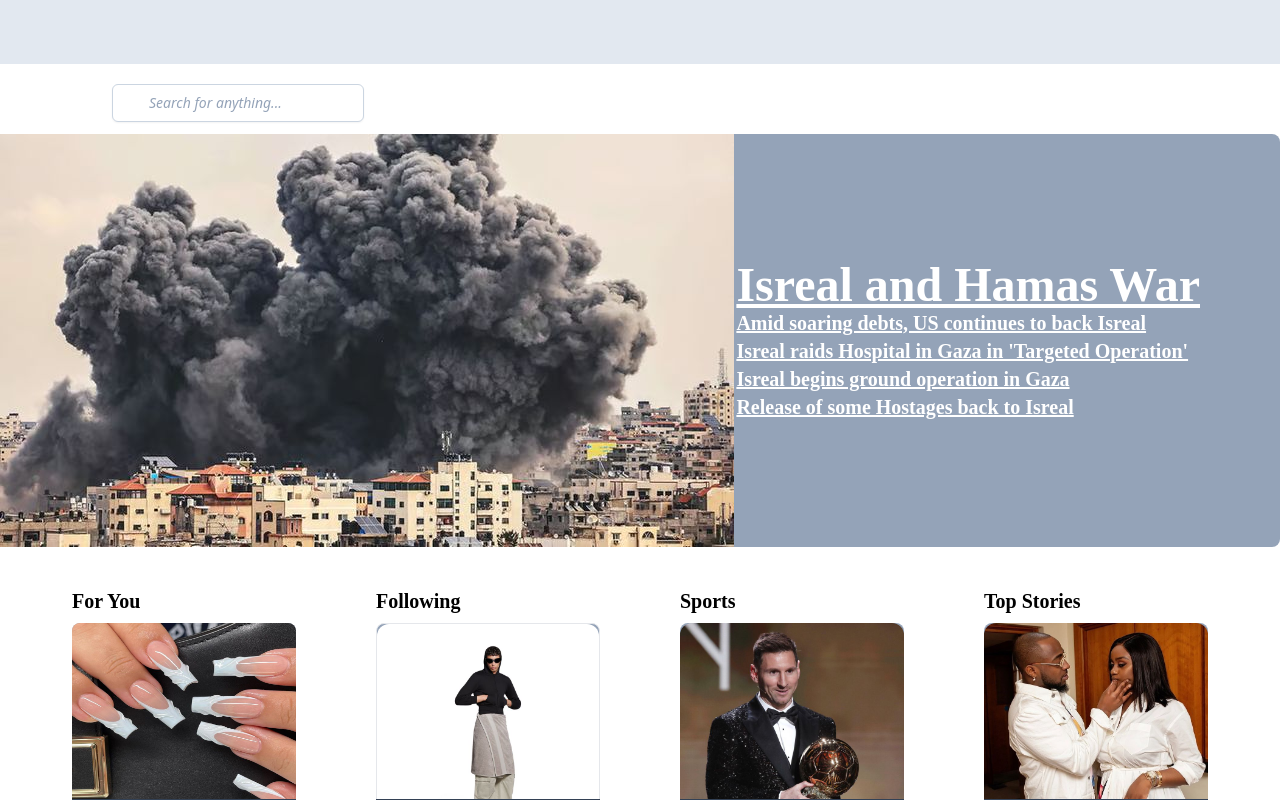
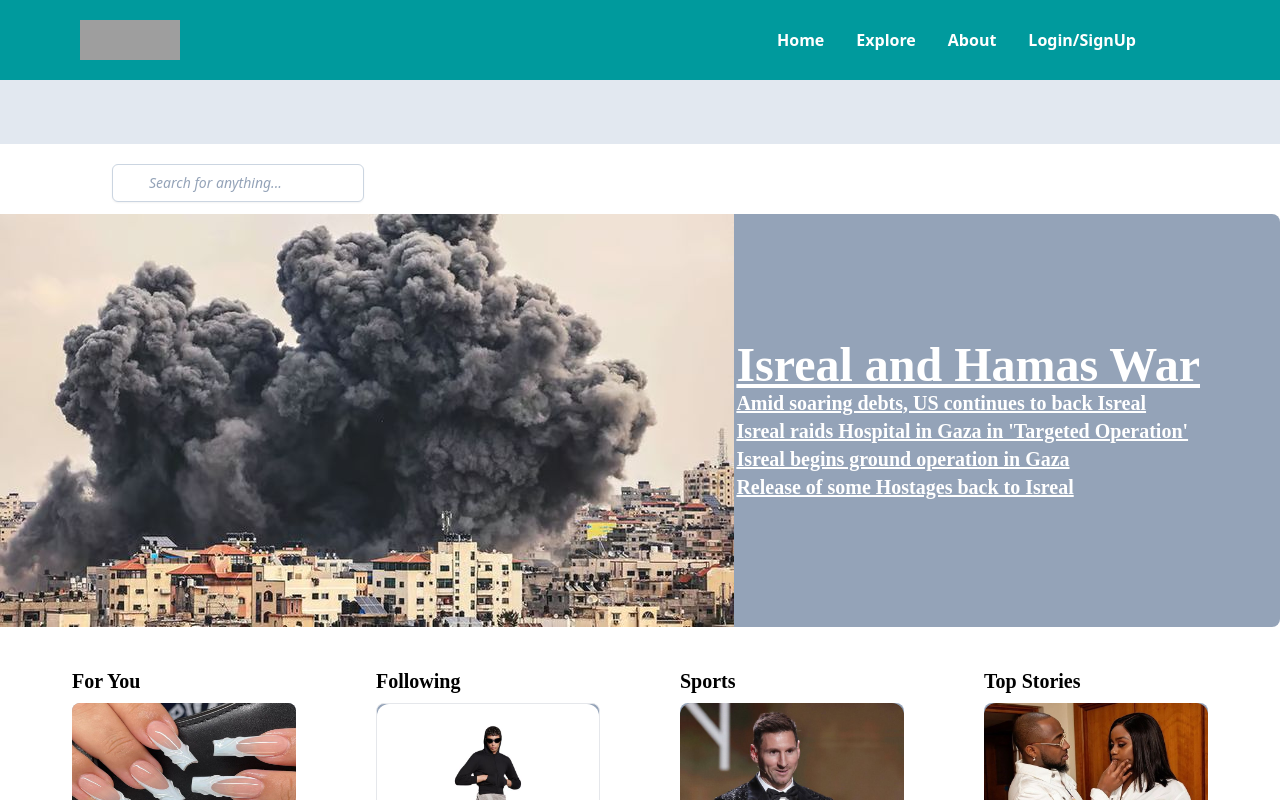
Before and after one commit to yhawsly/intern-chatter, a React (Vite) app: page / in a window 1280 px wide. Shown: the top 800 px of the page. Built offline with nearby package versions, Linux system fonts and the light colour scheme; grey boxes are pictures that could not be loaded.

Commit message:
Imported the Nav component in to the App.jsx

```diff
--- a/package.json
+++ b/package.json
@@ -14,8 +14,9 @@
     "postcss": "^8.4.31",
     "react": "^18.2.0",
     "react-dom": "^18.2.0",
+    "react-icons": "^4.12.0",
+    "react-scroll": "^1.9.0",
     "react-spinners": "^0.13.8",
-    "react-icons": "^4.12.0",
     "tailwindcss": "^3.3.5"
   },
   "devDependencies": {
--- a/src/App.jsx
+++ b/src/App.jsx
@@ -1,9 +1,11 @@
 import Cards from "./components/Cards";
 import Footer from "./components/Footer";
+import Nav from "./Components/Nav.jsx";
 
 function App() {
   return (
     <>
+    <Nav />
       <Cards />
       <Footer />
     </>
```
Also changed, not shown: 1 other file (tests, documents, lock files or other folders).
